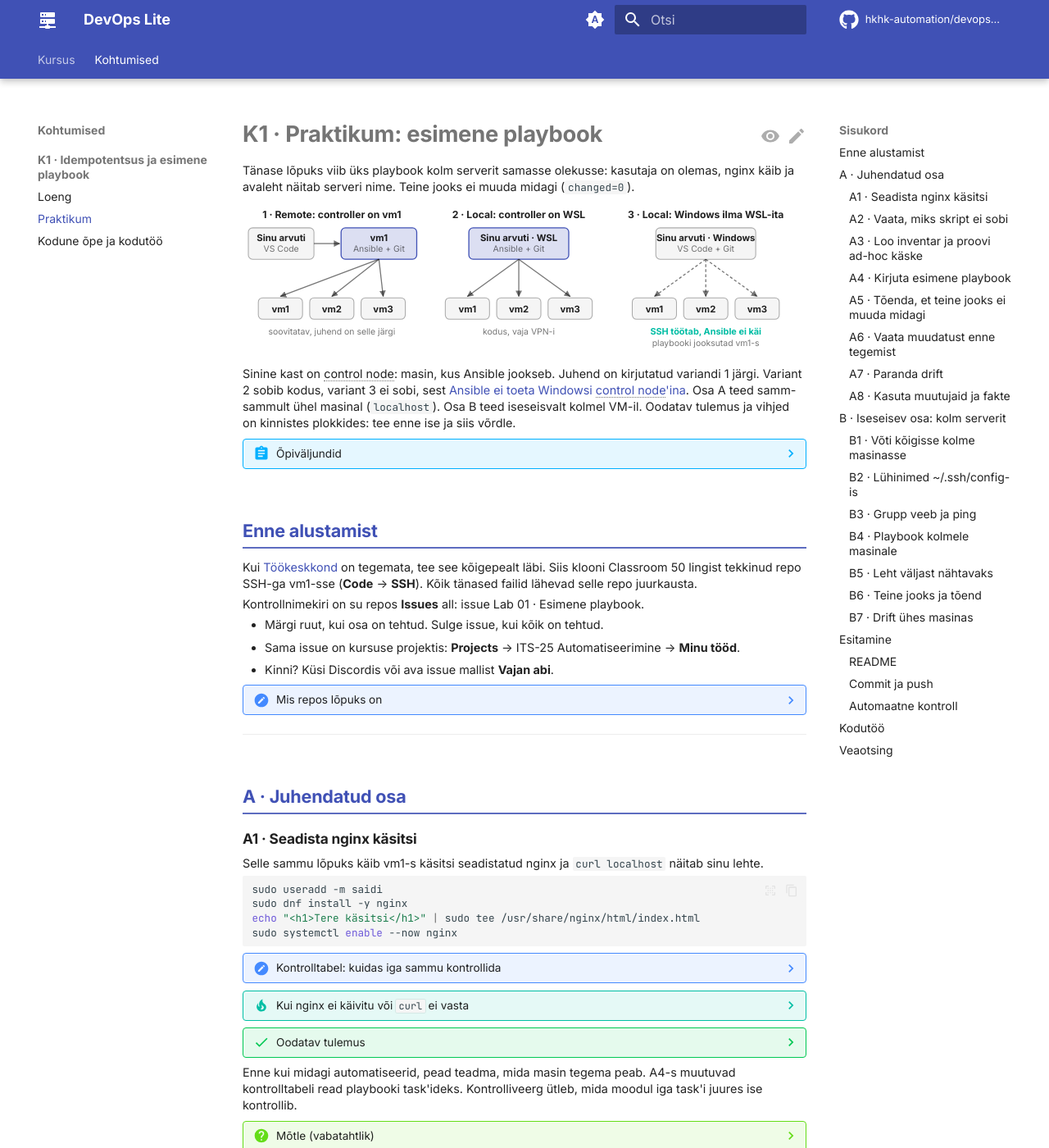
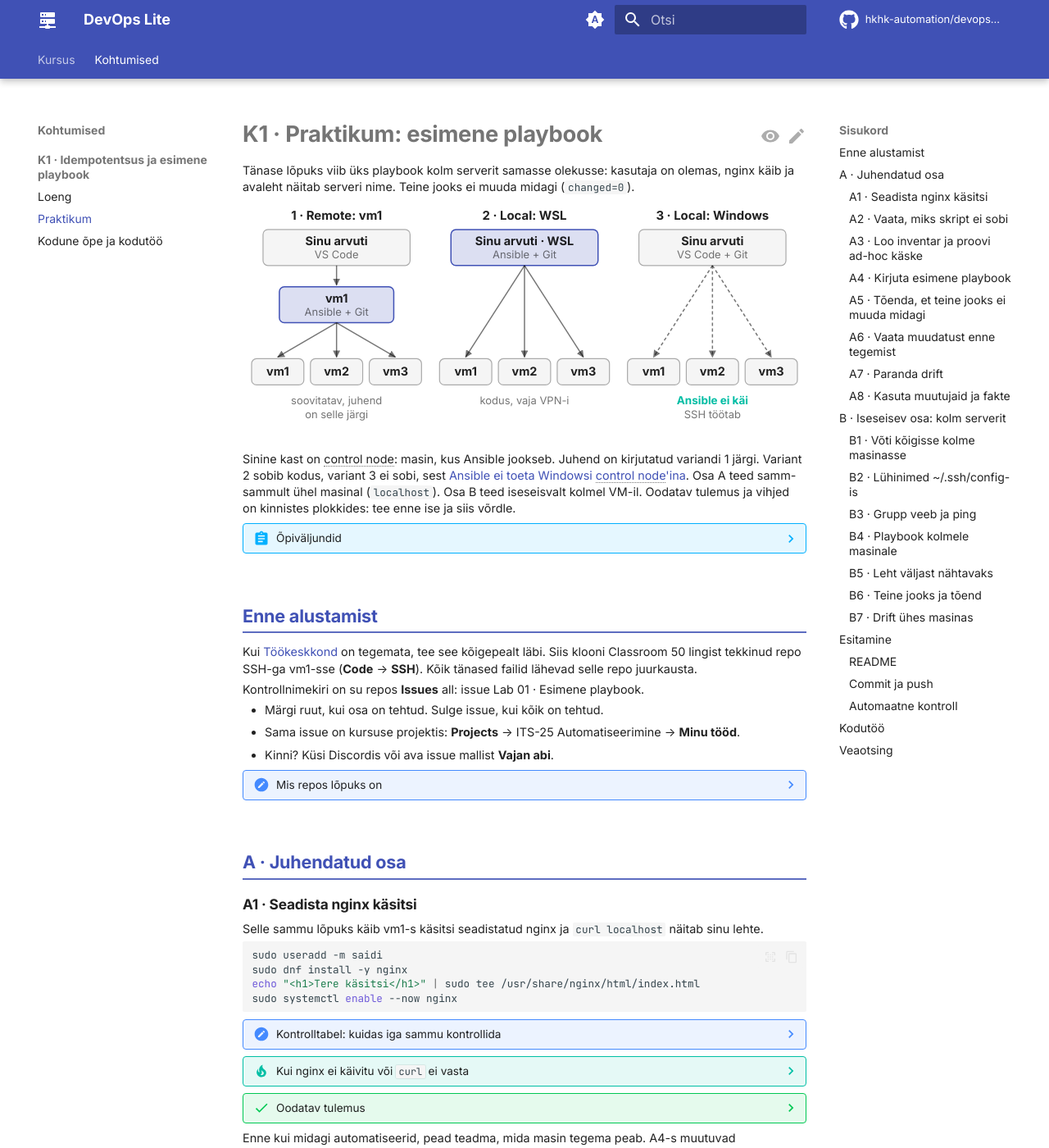
Before and after one commit to hkhk-automation/devops-lite, an MkDocs documentation site: the page built from docs/week01/lab.md, in a window 1280 px wide and 1400 px high. Shown: the whole window at 82% size. Built offline with MkDocs 1.6.1 and Material for MkDocs 9.7.7, drawn with Linux system fonts in a browser that asks for light colours; comment, search, counter and statistics services are not loaded.

Commit message:
Joonised loetavaks, eraldajad välja, loengu allikad kinni
- praktikumi joonis 690 px (sisuala laius), variandid veergudes, suurem kiri
- loengu joonistel suurem kiri; kõik joonised max-width = viewBox laius
- `---` eraldajad kõigilt lehtedelt välja (pealkirja joon eraldab),
  kadusid topeltjooned ja suured tühikud
- loengu "Allikad:" read -> kinnine "Loe juurde" plokk (13 peatükki)
Kontrollitud kuvatõmmisega (Edge headless).

````diff
--- a/docs/week01/lab.md
+++ b/docs/week01/lab.md
@@ -2,41 +2,42 @@
 
 Tänase lõpuks viib üks playbook kolm serverit samasse olekusse: kasutaja on olemas, nginx käib ja avaleht näitab serveri nime. Teine jooks ei muuda midagi (`changed=0`).
 
-<figure style="max-width:790px;margin:.8em auto" class="dl-var" markdown="0">
-<svg viewBox="0 0 790 206" role="img" aria-labelledby="dl-var-t" xmlns="http://www.w3.org/2000/svg">
+<figure style="max-width:690px;margin:.8em auto" class="dl-var" markdown="0">
+<svg viewBox="0 0 690 284" role="img" aria-labelledby="dl-var-t" xmlns="http://www.w3.org/2000/svg">
 <title id="dl-var-t">Kolm varianti: remote (controller vm1), local WSL (controller sinu arvutis), local Windows (Ansible ei käi)</title>
-<style>.dl-var svg{width:100%;height:auto;font-family:var(--md-text-font-family,sans-serif)}.dl-var .box{fill:var(--md-code-bg-color);stroke:var(--md-default-fg-color--lighter);stroke-width:1.2}.dl-var .ctrl{fill:var(--md-primary-fg-color);fill-opacity:.18;stroke:var(--md-primary-fg-color);stroke-width:1.5}.dl-var .t{fill:var(--md-default-fg-color);font-size:14px;font-weight:700}.dl-var .b{fill:var(--md-default-fg-color);font-size:13px;font-weight:600}.dl-var .s{fill:var(--md-default-fg-color--light);font-size:12px}.dl-var .w{fill:var(--md-accent-fg-color);font-size:12.5px;font-weight:700}.dl-var .a{stroke:var(--md-default-fg-color--light);stroke-width:1.5}.dl-var .d{stroke-dasharray:4 3}.dl-var .h{fill:var(--md-default-fg-color--light)}</style>
+<style>.dl-var svg{width:100%;height:auto;font-family:var(--md-text-font-family,sans-serif)}.dl-var .box{fill:var(--md-code-bg-color);stroke:var(--md-default-fg-color--lighter);stroke-width:1.2}.dl-var .ctrl{fill:var(--md-primary-fg-color);fill-opacity:.18;stroke:var(--md-primary-fg-color);stroke-width:1.5}.dl-var .t{fill:var(--md-default-fg-color);font-size:15px;font-weight:700}.dl-var .b{fill:var(--md-default-fg-color);font-size:14.5px;font-weight:600}.dl-var .s{fill:var(--md-default-fg-color--light);font-size:13px}.dl-var .w{fill:var(--md-accent-fg-color);font-size:13.5px;font-weight:700}.dl-var .a{stroke:var(--md-default-fg-color--light);stroke-width:1.5}.dl-var .d{stroke-dasharray:4 3}.dl-var .h{fill:var(--md-default-fg-color--light)}</style>
 <defs><marker id="va" viewBox="0 0 10 10" refX="9" refY="5" markerWidth="6" markerHeight="6" orient="auto"><path class="h" d="M0,0 L10,5 L0,10 z"/></marker></defs>
-<text class="t" x="125" y="18" text-anchor="middle">1 · Remote: controller on vm1</text>
-<rect class="box" x="8" y="32" width="92" height="44" rx="6"/><text class="b" x="54.0" y="51.0" text-anchor="middle">Sinu arvuti</text><text class="s" x="54.0" y="66.0" text-anchor="middle">VS Code</text>
-<line class="a" x1="100" y1="54" x2="136" y2="54" marker-end="url(#va)"/>
-<rect class="ctrl" x="138" y="32" width="106" height="44" rx="6"/><text class="b" x="191.0" y="51.0" text-anchor="middle">vm1</text><text class="s" x="191.0" y="66.0" text-anchor="middle">Ansible + Git</text>
-<line class="a" x1="191" y1="76" x2="53" y2="128" marker-end="url(#va)"/>
-<rect class="box" x="22" y="130" width="62" height="30" rx="6"/><text class="b" x="53.0" y="150.0" text-anchor="middle">vm1</text>
-<line class="a" x1="191" y1="76" x2="125" y2="128" marker-end="url(#va)"/>
-<rect class="box" x="94" y="130" width="62" height="30" rx="6"/><text class="b" x="125.0" y="150.0" text-anchor="middle">vm2</text>
-<line class="a" x1="191" y1="76" x2="197" y2="128" marker-end="url(#va)"/>
-<rect class="box" x="166" y="130" width="62" height="30" rx="6"/><text class="b" x="197.0" y="150.0" text-anchor="middle">vm3</text>
-<text class="s" x="125" y="182" text-anchor="middle">soovitatav, juhend on selle järgi</text>
-<text class="t" x="387" y="18" text-anchor="middle">2 · Local: controller on WSL</text>
-<rect class="ctrl" x="317" y="32" width="140" height="44" rx="6"/><text class="b" x="387.0" y="51.0" text-anchor="middle">Sinu arvuti · WSL</text><text class="s" x="387.0" y="66.0" text-anchor="middle">Ansible + Git</text>
-<line class="a" x1="387" y1="76" x2="315" y2="128" marker-end="url(#va)"/>
-<rect class="box" x="284" y="130" width="62" height="30" rx="6"/><text class="b" x="315.0" y="150.0" text-anchor="middle">vm1</text>
-<line class="a" x1="387" y1="76" x2="387" y2="128" marker-end="url(#va)"/>
-<rect class="box" x="356" y="130" width="62" height="30" rx="6"/><text class="b" x="387.0" y="150.0" text-anchor="middle">vm2</text>
-<line class="a" x1="387" y1="76" x2="459" y2="128" marker-end="url(#va)"/>
-<rect class="box" x="428" y="130" width="62" height="30" rx="6"/><text class="b" x="459.0" y="150.0" text-anchor="middle">vm3</text>
-<text class="s" x="387" y="182" text-anchor="middle">kodus, vaja VPN-i</text>
-<text class="t" x="649" y="18" text-anchor="middle">3 · Local: Windows ilma WSL-ita</text>
-<rect class="box" x="579" y="32" width="140" height="44" rx="6"/><text class="b" x="649.0" y="51.0" text-anchor="middle">Sinu arvuti · Windows</text><text class="s" x="649.0" y="66.0" text-anchor="middle">VS Code + Git</text>
-<line class="a d" x1="649" y1="76" x2="577" y2="128" marker-end="url(#va)"/>
-<rect class="box" x="546" y="130" width="62" height="30" rx="6"/><text class="b" x="577.0" y="150.0" text-anchor="middle">vm1</text>
-<line class="a d" x1="649" y1="76" x2="649" y2="128" marker-end="url(#va)"/>
-<rect class="box" x="618" y="130" width="62" height="30" rx="6"/><text class="b" x="649.0" y="150.0" text-anchor="middle">vm2</text>
-<line class="a d" x1="649" y1="76" x2="721" y2="128" marker-end="url(#va)"/>
-<rect class="box" x="690" y="130" width="62" height="30" rx="6"/><text class="b" x="721.0" y="150.0" text-anchor="middle">vm3</text>
-<text class="w" x="649" y="182" text-anchor="middle">SSH töötab, Ansible ei käi</text>
-<text class="s" x="649" y="198" text-anchor="middle">playbooki jooksutad vm1-s</text>
+<text class="t" x="115" y="18" text-anchor="middle">1 · Remote: vm1</text>
+<rect class="box" x="25" y="30" width="180" height="44" rx="6"/><text class="b" x="115.0" y="49.0" text-anchor="middle">Sinu arvuti</text><text class="s" x="115.0" y="65.0" text-anchor="middle">VS Code</text>
+<line class="a" x1="115" y1="74" x2="115" y2="98" marker-end="url(#va)"/>
+<rect class="ctrl" x="45" y="100" width="140" height="44" rx="6"/><text class="b" x="115.0" y="119.0" text-anchor="middle">vm1</text><text class="s" x="115.0" y="135.0" text-anchor="middle">Ansible + Git</text>
+<line class="a" x1="115" y1="144" x2="43" y2="186" marker-end="url(#va)"/>
+<rect class="box" x="11" y="188" width="64" height="32" rx="6"/><text class="b" x="43.0" y="209.0" text-anchor="middle">vm1</text>
+<line class="a" x1="115" y1="144" x2="115" y2="186" marker-end="url(#va)"/>
+<rect class="box" x="83" y="188" width="64" height="32" rx="6"/><text class="b" x="115.0" y="209.0" text-anchor="middle">vm2</text>
+<line class="a" x1="115" y1="144" x2="187" y2="186" marker-end="url(#va)"/>
+<rect class="box" x="155" y="188" width="64" height="32" rx="6"/><text class="b" x="187.0" y="209.0" text-anchor="middle">vm3</text>
+<text class="s" x="115" y="244" text-anchor="middle">soovitatav, juhend</text>
+<text class="s" x="115" y="261" text-anchor="middle">on selle järgi</text>
+<text class="t" x="345" y="18" text-anchor="middle">2 · Local: WSL</text>
+<rect class="ctrl" x="255" y="30" width="180" height="44" rx="6"/><text class="b" x="345.0" y="49.0" text-anchor="middle">Sinu arvuti · WSL</text><text class="s" x="345.0" y="65.0" text-anchor="middle">Ansible + Git</text>
+<line class="a" x1="345" y1="74" x2="273" y2="186" marker-end="url(#va)"/>
+<rect class="box" x="241" y="188" width="64" height="32" rx="6"/><text class="b" x="273.0" y="209.0" text-anchor="middle">vm1</text>
+<line class="a" x1="345" y1="74" x2="345" y2="186" marker-end="url(#va)"/>
+<rect class="box" x="313" y="188" width="64" height="32" rx="6"/><text class="b" x="345.0" y="209.0" text-anchor="middle">vm2</text>
+<line class="a" x1="345" y1="74" x2="417" y2="186" marker-end="url(#va)"/>
+<rect class="box" x="385" y="188" width="64" height="32" rx="6"/><text class="b" x="417.0" y="209.0" text-anchor="middle">vm3</text>
+<text class="s" x="345" y="244" text-anchor="middle">kodus, vaja VPN-i</text>
+<text class="t" x="575" y="18" text-anchor="middle">3 · Local: Windows</text>
+<rect class="box" x="485" y="30" width="180" height="44" rx="6"/><text class="b" x="575.0" y="49.0" text-anchor="middle">Sinu arvuti</text><text class="s" x="575.0" y="65.0" text-anchor="middle">VS Code + Git</text>
+<line class="a d" x1="575" y1="74" x2="503" y2="186" marker-end="url(#va)"/>
+<rect class="box" x="471" y="188" width="64" height="32" rx="6"/><text class="b" x="503.0" y="209.0" text-anchor="middle">vm1</text>
+<line class="a d" x1="575" y1="74" x2="575" y2="186" marker-end="url(#va)"/>
+<rect class="box" x="543" y="188" width="64" height="32" rx="6"/><text class="b" x="575.0" y="209.0" text-anchor="middle">vm2</text>
+<line class="a d" x1="575" y1="74" x2="647" y2="186" marker-end="url(#va)"/>
+<rect class="box" x="615" y="188" width="64" height="32" rx="6"/><text class="b" x="647.0" y="209.0" text-anchor="middle">vm3</text>
+<text class="w" x="575" y="244" text-anchor="middle">Ansible ei käi</text>
+<text class="s" x="575" y="261" text-anchor="middle">SSH töötab</text>
 </svg>
 </figure>
 
@@ -77,8 +78,6 @@ Kontrollnimekiri on su repos **Issues** all: issue Lab 01 · Esimene playbook.
         ├── teine_jooks.txt
         └── kolm_masinat.txt
     ```
-
----
 
 ## A · Juhendatud osa
 
@@ -136,8 +135,6 @@ Enne kui midagi automatiseerid, pead teadma, mida masin tegema peab. A4-s muutuv
 
     - [loeng §1–§2](lecture.md#1-kolm-serverit-ja-uks-unustatud-samm)
 
----
-
 ### A2 · Vaata, miks skript ei sobi
 
 Selle sammu lõpuks oled näinud, mis juhtub, kui tavalise skripti käivitad kaks korda.
@@ -186,8 +183,6 @@ sudo rm -rf /srv/raport
 ??? info "Loe juurde"
 
     - [loeng §5](lecture.md#5-idempotentsus)
-
----
 
 ### A3 · Loo inventar ja proovi ad-hoc käske
 
@@ -282,8 +277,6 @@ Moodul (`ping`, `setup`, `package`) tagastab struktureeritud info ja teab, kas t
 
     - [loeng §7–§9](lecture.md#7-paigaldamine-ja-ansiblecfg)
     - [Ansible: ad-hoc käsud](https://docs.ansible.com/ansible/latest/command_guide/intro_adhoc.html)
-
----
 
 ### A4 · Kirjuta esimene playbook
 
@@ -393,8 +386,6 @@ Ainult avalehe sisu erines sellest, mis sa käsitsi tegid. Kõik muu oli juba so
     - [Ansible: getting started](https://docs.ansible.com/ansible/latest/getting_started/)
     - [builtin moodulid](https://docs.ansible.com/ansible/latest/collections/ansible/builtin/)
 
----
-
 ### A5 · Tõenda, et teine jooks ei muuda midagi
 
 Selle sammu lõpuks on failis `logid/teine_jooks.txt` tõend, et teine jooks ei muuda midagi.
@@ -446,8 +437,6 @@ Toores käsk ei tea, milline olek on. Kui moodulit pole, teeb `creates` käsu id
 
     - [loeng §5](lecture.md#5-idempotentsus)
 
----
-
 ### A6 · Vaata muudatust enne tegemist
 
 Selle sammu lõpuks oskad vaadata, mida playbook muudaks, ilma et midagi muutuks.
@@ -496,8 +485,6 @@ Tootmises vaatad enne muudatust, mida see teeks. `--diff` näitab täpselt, mis
     - [loeng §16](lecture.md#16-ohutu-muudatus)
     - [Ansible: check mode ja diff](https://docs.ansible.com/ansible/latest/playbook_guide/playbooks_checkmode.html)
 
----
-
 ### A7 · Paranda drift
 
 Selle sammu lõpuks oled näinud, et playbook parandab ainult selle, mis käsitsi ära rikuti.
@@ -538,8 +525,6 @@ Playbook parandas ainult selle, mis triivis. Sa ei pidanud talle ütlema, mis ka
 ??? info "Loe juurde"
 
     - [loeng §16](lecture.md#16-ohutu-muudatus)
-
----
 
 ### A8 · Kasuta muutujaid ja fakte
 
@@ -596,8 +581,6 @@ Muutujaga saad sama playbooki uuesti kasutada. `-e` (extra vars) on kõige kõrg
 
     - [loeng §13](lecture.md#13-faktid-ja-muutujad)
     - [Ansible: faktid ja muutujad](https://docs.ansible.com/ansible/latest/playbook_guide/playbooks_vars_facts.html)
-
----
 
 ## B · Iseseisev osa: kolm serverit
 
@@ -729,8 +712,6 @@ ansible-playbook bootstrap.yml --limit veeb
 
     `vm2` näitab `changed=1`, `vm1` ja `vm3` näitavad `changed=0`.
 
----
-
 ## Esitamine
 
 ### README
@@ -772,13 +753,9 @@ Kui kontroll on punane, ava job ja leia rida, kus on `FAIL` või `PUUDU`. Parand
 
 Kodutöö kontrollid (H1–H6 jne) kukuvad seni, kuni kodutöö on tegemata. Seepärast on kogu Autograde punane. Nii peabki olema: loeb punktisumma, mitte värv.
 
----
-
 ## Kodutöö
 
 Kodune õpe ja kodutöö on eraldi lehel: [K1 · Kodune õpe ja kodutöö](homework.md). Samasse reposse, tähtaeg Classroom 50-s.
-
----
 
 ## Veaotsing
 
````
Also changed, not shown: docs/index.md (+0 -4 lines), docs/week01/homework.md (+0 -6 lines), docs/week01/lecture.md (+52 -62 lines).
